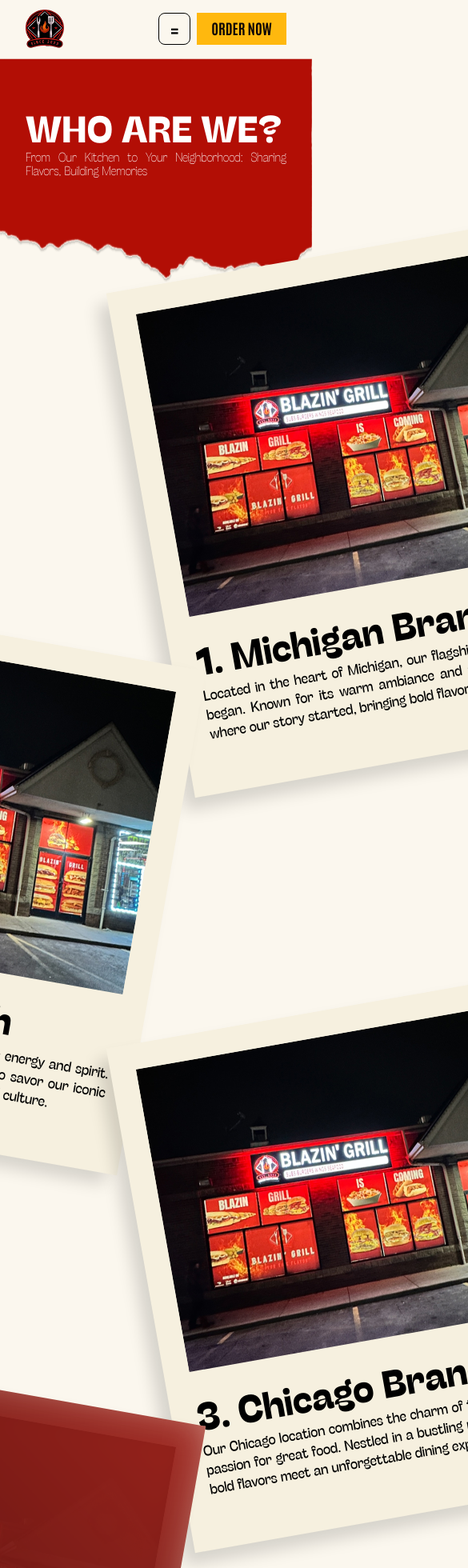
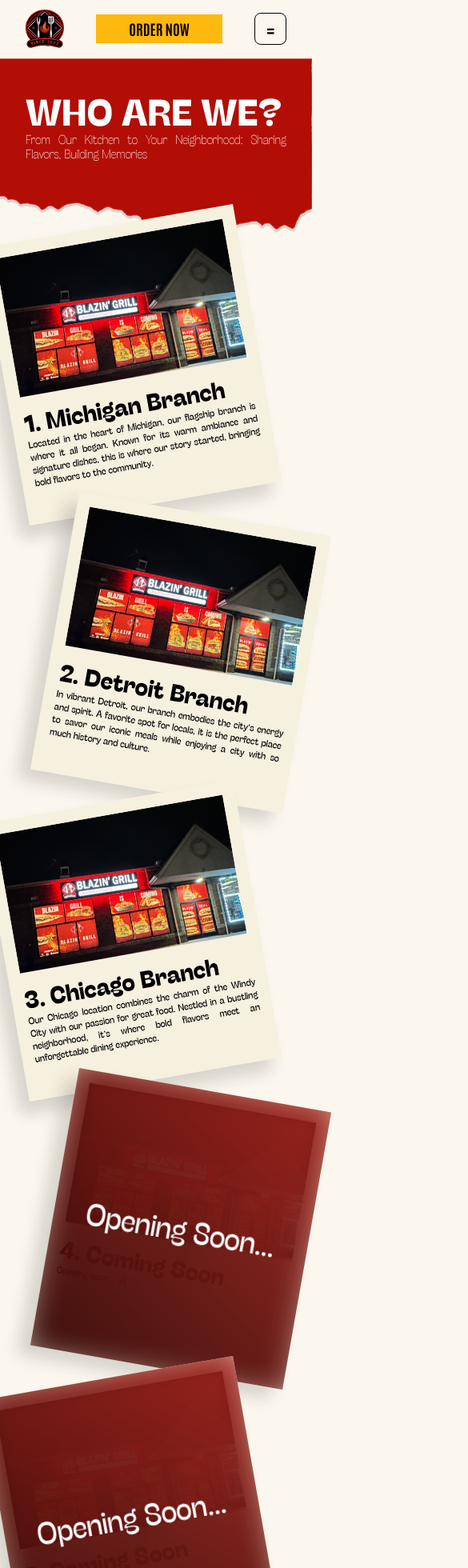
Before and after one commit to amxr21/blazin-grill, a React (Vite) app in the folder frontend/: page /us in a window 390 px wide. Shown: the top 1960 px of the page at 80% size, 585 px wide, since content can reach past the window. Built offline with nearby package versions, Linux system fonts and the light colour scheme.

Commit message:
update us page mobile view

```diff
--- a/frontend/src/components/ActionButton.jsx
+++ b/frontend/src/components/ActionButton.jsx
@@ -1,8 +1,8 @@
 const ActionButton = ({text, link, containerClasses, buttonClasses, handleClick}) => {
     return (
-        <div className={`${containerClasses}`}>
-            <button className={`h-fit cursor-pointer ${buttonClasses}`} onClick={handleClick}>
-                <a href={link}>
+        <div className={`${containerClasses} flex items-center justify-center py-1 grow lg:grow-0`}>
+            <button className={`h-fit cursor-pointer  ${buttonClasses}`} onClick={handleClick}>
+                <a href={link} className="">
                     {text}
                 </a>
             </button>
--- a/frontend/src/components/BranchCard.jsx
+++ b/frontend/src/components/BranchCard.jsx
@@ -8,15 +8,15 @@
 
 
     return (
-        <div id={Id} className={`branch-card absolute flex flex-col bg-[#f6f0df] p-8 w-[36rem] h-[40rem] gap-y-8 ${classes} ${style} overflow-hidden`} >
+        <div id={Id} className={`branch-card absolute flex flex-col bg-[#f6f0df] p-4 lg:p-8 w-[20rem] lg:w-[36rem] h-[22rem] lg:h-[40rem] gap-y-4 lg:gap-y-8 ${classes} ${style} overflow-hidden`} >
 
-            <div className="image w-full h-96 overflow-hidden bg-amber-300">
+            <div className="image w-full h-44 lg:h-96 overflow-hidden bg-amber-300">
                 <img src={imageLink} alt="" />
             </div>
 
-            <div className="flex flex-col gap-y-2">
-                <h2 className="text-5xl font-bold font-[Stinger]">{Id+1 + ". " + header}</h2>
-                <p className="text-lg font-normal text-justify leading-6">{storyText}</p>
+            <div className="flex flex-col lg:gap-y-2">
+                <h2 className="text-3xl lg:text-5xl font-bold font-[Stinger]">{Id+1 + ". " + header}</h2>
+                <p className="text-xs lg:text-lg font-normal text-justify lg:leading-6">{storyText}</p>
 
             </div>
         </div>
--- a/frontend/src/components/Branches.jsx
+++ b/frontend/src/components/Branches.jsx
@@ -4,7 +4,7 @@
 
 const Branches = () => {
     return (
-        <div className='relative flex flex-col gap-4 h-[160rem] -mt-24'>
+        <div className='relative flex flex-col lg:gap-4 h-[120rem] lg:h-[160rem] -mt-16 lg:-mt-24'>
 
             {
                 branches.map((branch, i) => {
@@ -15,7 +15,7 @@
                             imageLink={branch.image}
                             header={branch.name}
                             storyText={branch.description}
-                            classes={`top-${i*"118"} ${i % 2 ? "right-30 rotate-10" : "left-30 -rotate-10" }`}
+                            classes={`top-${i*"90"} lg:top-${i*"118"} ${i % 2 ? "-right-15 lg:right-30 rotate-10" : "-left-15 lg:left-30 -rotate-10" }`}
                         />
 
                     )
--- a/frontend/src/components/Navlinks.jsx
+++ b/frontend/src/components/Navlinks.jsx
@@ -1,4 +1,5 @@
-import NavLink from "./NavLink"
+import { Logo } from "./index"
+import NavLink from "./Navlink"
 
 const NavLinks = () => {
 
@@ -7,20 +8,35 @@
 
 
     return (
-        <div id="NavbarLinks" className="lg:relative fixed top-0 left-0 bg-red-800 lg:bg-transparent text-white lg:text-black flex flex-col lg:flex-row lg:w-fit w-0 lg:h-fit h-[100vh] px-0 lg:px-0 py-8 lg:py-0 z-[999] gap-y-8 lg:gap-x-32 overflow-hidden">
+        <div id="NavbarLinks" className="lg:relative fixed top-0 left-0 bg-red-900 lg:bg-transparent text-white lg:text-black flex flex-col lg:flex-row lg:w-fit w-0 lg:h-fit h-[100vh] px-0 lg:px-0 py-8 lg:py-0 z-[999] gap-y-8 lg:gap-x-32 overflow-hidden">
 
 {
-                links.map((element) => {
-                    return (
+    window.innerWidth < 1200
+    ?
+    (
+        <>
+            <Logo width="22" height="22" classes={' p-2 rounded-md border-[0.5px] border-red-600'} />
+            {links.map((element) => (
                 <NavLink
                     key={element}
                     text={element}
-                            link={''+element}
-                            classes={""}
+                    link={element}
+                    classes=""
                 />
-
+            ))}
+        </>
     )
-                })
+    :
+    (
+        links.map((element) => (
+            <NavLink
+                key={element}
+                text={element}
+                link={element}
+                classes=""
+            />
+        ))
+    )
 }
 
         </div>
--- a/frontend/src/components/TopBanner.jsx
+++ b/frontend/src/components/TopBanner.jsx
@@ -8,7 +8,7 @@
     return (
         <div className="top-banner relative -mb-10">
 
-            <img src={ShatteredPapaer} alt="" className="w-full h-80 lg:h-96" />
+            <img src={ShatteredPapaer} alt="" className={`w-full ${Key == 'Who are we?' ? 'h-64' : 'h-80'} lg:h-96`} />
 
             <div className="absolute text-white top-0 left-0 px-8 w-full h-8/12 lg:h-9/12 flex flex-col lg:items-center justify-center">
                 <h2 className={`header ${(Key == 'Locations' || Key == 'Who are we?')  ? 'text-[2.9rem] text-justify' : 'text-[5rem]'} lg:text-[5.5rem] font-bold uppercase`}>{header}</h2>
--- a/frontend/src/components/index.js
+++ b/frontend/src/components/index.js
@@ -20,3 +20,4 @@
 export {default as BranchCard} from "./BranchCard"
 export {default as Branches} from "./Branches"
 export {default as ShowBarButton} from "./ShowBarButton"
+export {default as Navlink} from "./Navlink"
--- a/frontend/src/index.css
+++ b/frontend/src/index.css
@@ -55,14 +55,14 @@
     background: linear-gradient(217deg, rgba(158, 36, 29, 0.97) 5.33%, rgba(46, 7, 5, 0.97) 102.18%);
 
 
-    filter: blur(30px);
+    filter: blur(20px);
     left: 0; top: 0;
     height: 100%; width: 100%;
     scale: 1.1 ;
   }
   .soon::after{
     content: "Opening Soon...";
-    font-size: 2.8rem;
+    font-size: 2.4rem;
     color: white;
     display: flex;
     align-items: center; justify-content: center;
@@ -73,3 +73,8 @@
     left: 0; top: 0;
     height: 100%; width: 100%;
   }
+
+
+  .minilogo{
+    box-shadow: 0px 5px 10px rgba(0, 0, 0, 0.2);
+  }
--- a/frontend/src/sections/Navbar.jsx
+++ b/frontend/src/sections/Navbar.jsx
@@ -2,11 +2,10 @@
 
 const Navbar = () => {
     return (
-        <div id="Navbar" className="relative flex justify-between items-center py-3 px-8 lg:px-16 text-2xl lg:text-lg">
+        <div id="Navbar" className="relative flex justify-between items-center py-3 px-8 lg:px-16 text-2xl lg:text-lg gap-x-10 lg:gap-x-0">
             <Logo width={12} height={12}/>
             <Navlinks/>
-            <div className='flex gap-x-2'>
-                {window.innerWidth < 1200 ? <ShowBarButton/> : ""}
+            {/* <div className='flex gap-x-2 justify-between '> */}
                 <ActionButton
                     text={"Order now"}
                     containerClasses={'bg-[#FFB80E] px-4 lg:py-1 w-28 text-center '}
@@ -14,8 +13,9 @@
                     link={'/menu/Order'}
                     handleClick={()=>{}}
                 />
+                {window.innerWidth < 1200 ? <ShowBarButton/> : ""}
 
-            </div>
+            {/* </div> */}
         </div>
     )
 }
```
Lines whose indentation alone changed are shown as unchanged.
